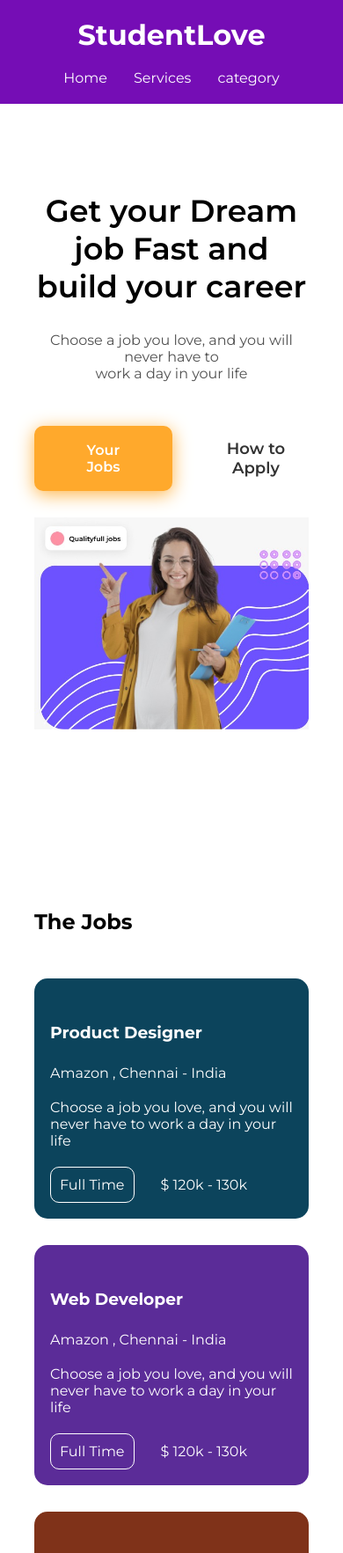
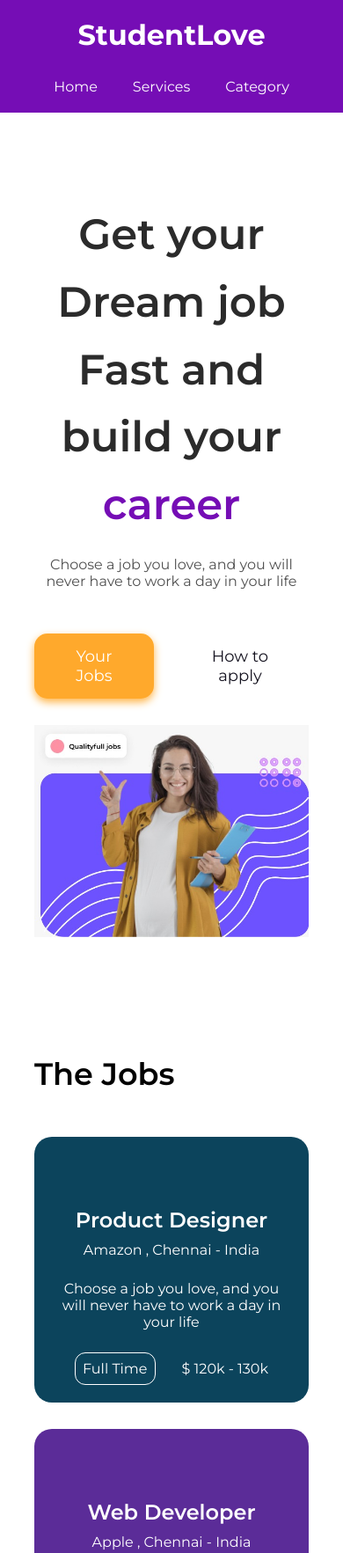
Before and after one commit to Varshini1425/studentLove, a plain HTML site: page index.html in a window 390 px wide. Shown: the top 1765 px of the page at 88% size. Drawn offline with Linux system fonts and the light colour scheme.

Commit message:
responsive design using media query

```diff
--- a/index.html
+++ b/index.html
@@ -4,7 +4,7 @@
 <head>
     <meta charset="UTF-8">
     <meta name="viewport" content="width=device-width, initial-scale=1.0">
-    <title>Document</title>
+    <title>Student Love</title>
     <link rel="preconnect" href="https://fonts.googleapis.com">
     <link rel="preconnect" href="https://fonts.gstatic.com" crossorigin>
     <link href="https://fonts.googleapis.com/css2?family=Montserrat:ital,wght@0,100..900;1,100..900&display=swap"
@@ -15,41 +15,33 @@
 <body>
 
     <header>
-
         <div class="container">
-
             <div class="header-wrapper">
                 <h4>StudentLove</h4>
+
                 <nav>
                     <a href="#">Home</a>
                     <a href="#">Services</a>
-                    <a href="#">category</a>
+                    <a href="#">Category</a>
                 </nav>
             </div>
-
         </div>
-
     </header>
-
 
     <section class="banner">
         <div class="container">
             <div class="banner-wrapper">
                 <div>
-                <h1>
-                    <span>Get your Dream</span>
-
+                    <h1><span>Get your Dream</span>
                         <span>job Fast and build</span>
-
-                    <span>your career</span>
+                        your <span>career</span>
                     </h1>
-                <p>
-                    Choose a job you love, and you will never have to <br>
-                    work a day in your life
+                    <p>Choose a job you love, and you will never have to
+                        <span>work a day in your life</span>
                     </p>
                     <div>
                         <a href="#">Your Jobs</a>
-                    <a href="#">How to Apply</a>
+                        <a href="#">How to apply</a>
                     </div>
                 </div>
                 <div>
@@ -68,8 +60,10 @@
                 <div>
                     <h3>Product Designer</h3>
                     <span>Amazon , Chennai - India</span>
+
                     <p>Choose a job you love, and you will never
                         have to work a day in your life</p>
+
                     <div>
                         <a href="#">Full Time</a>
                         <span>$ 120k - 130k</span>
@@ -77,9 +71,11 @@
                 </div>
                 <div>
                     <h3>Web Developer</h3>
-                    <span>Amazon , Chennai - India</span>
+                    <span>Apple , Chennai - India</span>
+
                     <p>Choose a job you love, and you will never
                         have to work a day in your life</p>
+
                     <div>
                         <a href="#">Full Time</a>
                         <span>$ 120k - 130k</span>
@@ -88,8 +84,10 @@
                 <div>
                     <h3>UX Researcher</h3>
                     <span>Amazon , Chennai - India</span>
+
                     <p>Choose a job you love, and you will never
                         have to work a day in your life</p>
+
                     <div>
                         <a href="#">Full Time</a>
                         <span>$ 120k - 130k</span>
@@ -100,8 +98,11 @@
     </section>
 
     <footer>
+        <div class="container">
             <p>StudentLove @Copy 2024</p>
+        </div>
     </footer>
+
 
 
 </body>
--- a/style.css
+++ b/style.css
@@ -1,250 +1,249 @@
-
-
-*{
+* {
     margin: 0px;
     padding: 0px;
     box-sizing: border-box;
 }
 
-a{
+body {
+    font-family: "Montserrat", sans-serif;
+}
+
+a {
     text-decoration: none;
 }
 
-ul{
-    list-style: none;
-}
 
-
-body{
-    font-family: "Montserrat", sans-serif;
-}
-
-
-.container{
+.container {
     width: 80%;
     margin: 0px auto;
 }
 
-/* Header Start */
-
-header{
+header {
     background-color: #750DB5;
     padding: 20px 0px;
+
 }
 
-.header-wrapper{
-    display: flex;
-    justify-content: space-between;
-    align-items: center;
-    color: #ffffff;
-}
-
-.header-wrapper h4{
-    font-size: 32px;
-}
-
-.header-wrapper nav {
-    display: flex;
-    gap: 30px;
-}
-
-.header-wrapper nav a{
-    color: #ffffff;
-}
-
-/* .header-wrapper nav a{
-    margin-right: 25px;
-} */
-
-/* .header-wrapper nav a:last-child{
-    margin-right: 0px;
-} */
-
-
-/* Banner Start */
-
-
-.banner{
-    padding: 100px 0px;
-}
-
-.banner-wrapper{
+.header-wrapper {
     display: flex;
     justify-content: space-between;
     align-items: center;
 }
 
-.banner-wrapper h1{
-    font-size: 35px;
-    font-weight: 600;
-    margin-bottom: 30px;
+.header-wrapper h4 {
+    font-size: 32px;
+    color: #ffffff;
 }
 
-.banner-wrapper p{
+.header-wrapper a {
+    color: #ffffff;
+}
+
+.header-wrapper nav {
+    display: flex;
+    gap: 40px;
+}
+
+/* .header-wrapper nav a{
+      margin-right: 20px;
+  }
+
+  .header-wrapper nav a:last-child{
+      margin: 0px;
+  } */
+
+
+/* Banner Starts */
+
+.banner {
+    padding: 100px 0px;
+}
+
+.banner-wrapper {
+    display: flex;
+    align-items: center;
+}
+
+.banner-wrapper h1 span:nth-child(3) {
+    color: #750DB5;
+}
+
+.banner-wrapper>div {
+    width: 50%;
+}
+
+.banner-wrapper h1 {
+    font-size: 48px;
+    font-weight: 600;
+    margin-bottom: 20px;
+    color: #2B2B2B;
+    line-height: 1.6;
+}
+
+.banner-wrapper p {
+    font-size: 16px;
     color: #505050;
     margin-bottom: 50px;
 }
 
-.banner-wrapper img{
+.banner-wrapper img {
     width: 100%;
 }
 
-.banner-wrapper > div{
-    width: 50%;
+.banner-wrapper>div:nth-child(1) div {
+    display: flex;
+    gap: 20px;
 }
 
-.banner-wrapper > div:first-child > div{
-   display: flex;
-   gap: 35px;
-   align-items: center;
+.banner-wrapper>div:nth-child(1) div>a {
+    padding: 15px 40px;
+    font-size: 18px;
 }
 
-.banner-wrapper > div:first-child > div a:first-child{
+.banner-wrapper>div:nth-child(1) div>a:nth-child(1) {
     background-color: #FFA92C;
     color: #ffffff;
-    padding: 18px 40px;
-    font-weight: 600;
-    border-radius: 10px;
-    box-shadow: 0px 4px 20px 0px #FFB549;
+    border-radius: 15px;
+    box-shadow: 0px 4px 10px 0px #FFB549;
 }
 
-.banner-wrapper > div:first-child > div a:last-child{
-    font-size: 18px;
-    font-weight: 600;
-    color: #333333;
+.banner-wrapper>div:nth-child(1) div>a:nth-child(2) {
+    color: #14121F;
 }
 
+/* Jobs Start */
 
-/* Jobs Start */
-.jobs{
+.jobs {
     padding: 100px 0px;
 }
 
-.jobs h2{
+.jobs h2 {
+    font-size: 35px;
+    font-weight: 600;
     margin-bottom: 50px;
 }
 
-.jobs-wrapper{
+.jobs-wrapper {
     display: flex;
     gap: 30px;
 }
 
-.jobs-wrapper > div{
-    flex-grow: 1;
-    padding: 50px 18px 18px 18px;
+.jobs-wrapper>div {
+    padding: 80px 20px 20px 20px;
     color: #ffffff;
-    border-radius: 15px;
+    border-radius: 20px;
 }
 
-.jobs-wrapper > div:first-child{
-    background-color: #0C445C;
+.jobs-wrapper>div h3 {
+    font-size: 24px;
+    font-weight: 600;
+    margin-bottom: 10px;
+
 }
 
-.jobs-wrapper > div:nth-child(2){
-    background-color: #5B2C98;
+.jobs-wrapper>div p {
+    margin: 25px 0px;
 }
 
-.jobs-wrapper > div:last-child{
-    background-color: #7F3219;
-}
-
-.jobs-wrapper > div h3{
-    margin-bottom: 25px;
-}
-
-.jobs-wrapper > div > span{
-    margin-bottom: 20px;
-    display: inline-block;
-}
-
-.jobs-wrapper > div > p{
-    margin-bottom: 20px;
-}
-
-.jobs-wrapper > div a{
-    color: #ffffff;
-}
-
-.jobs-wrapper > div > div{
+.jobs-wrapper>div div {
     display: flex;
     align-items: center;
     gap: 30px;
 }
 
-.jobs-wrapper > div > div a:first-child{
+.jobs-wrapper>div div a {
+    color: #ffffff;
     border: 1px solid #ffffff;
-    padding: 10px;
-    border-radius: 10px;
+    padding: 8px;
+    border-radius: 12px;
 }
 
-/* Footer start */
-footer{
-    padding: 15px 0px;
-    background-color: #D6D6D6;
+.jobs-wrapper>div div a:hover {
+    background-color: #FFA92C;
+    color: #333333;
+}
+
+.jobs-wrapper>div:nth-child(1) {
+    background-color: #0C445C;
+}
+
+.jobs-wrapper>div:nth-child(2) {
+    background-color: #5B2C98;
+}
+
+.jobs-wrapper>div:nth-child(3) {
+    background-color: #7F3219;
+}
+
+footer {
+    background-color: #d6d6d6;
+    text-align: center;
     color: #4254F4;
-    text-align: center;
+    padding: 20px 0px;
 }
 
 
-/* Responsive start */
+/* Media Start */
 
-@media only screen and (min-width: 1100px) {
+@media only screen and (max-width: 768px) {
 
-    .banner-wrapper h1{
-        font-size: 48px;
+    .header-wrapper {
+        flex-direction: column;
+        gap: 30px;
+
+    }
+}
+
+@media only screen and (min-width:1200px) {
+    .banner-wrapper h1 {
+        font-size: 53px;
     }
 
-    .banner-wrapper h1 span {
-        display: block;
+    .banner-wrapper p {
+        font-size: 20px;
     }
 
+    .banner-wrapper>div:nth-child(1) div>a {
+        padding: 20px 40px;
+        font-size: 18px;
+    }
+
+    .banner-wrapper>div:nth-child(1) {
+        align-items: center;
+    }
 }
 
-@media only screen and (max-width: 1000px){
-
-    .jobs-wrapper{
-        flex-direction: column;
-    }
-
-    .jobs-wrapper > div{
-        width: 100%;
-    }
-
-}
-
-@media only screen and (max-width: 1000px) {
-
-    .banner-wrapper{
+@media only screen and (max-width:1024px) {
+    .banner-wrapper {
         flex-direction: column;
         text-align: center;
     }
 
-    .banner-wrapper > div {
+    .banner-wrapper>div {
         width: 100%;
     }
 
-    .banner-wrapper > div:first-child > div {
+    .banner-wrapper>div:nth-child(1)>div {
         justify-content: center;
         margin-bottom: 30px;
     }
-
 }
 
-@media only screen and (max-width: 700px) {
+@media only screen and (max-width:1000px) {
+    .jobs-wrapper {
+        flex-direction: column;
+    }
 
-    /* .header-wrapper{
-        display: block;
+    .jobs-wrapper>div {
+        width: 100%;
         text-align: center;
     }
 
-    .header-wrapper nav{
+    .jobs-wrapper>div>div {
         justify-content: center;
-        margin-top: 20px;
-    } */
-
-    .header-wrapper{
-        flex-direction: column;
-        gap: 20px;
     }
 
+    .jobs {
+        padding-top: 30px;
+    }
 }
```
Lines whose indentation alone changed are shown as unchanged.
